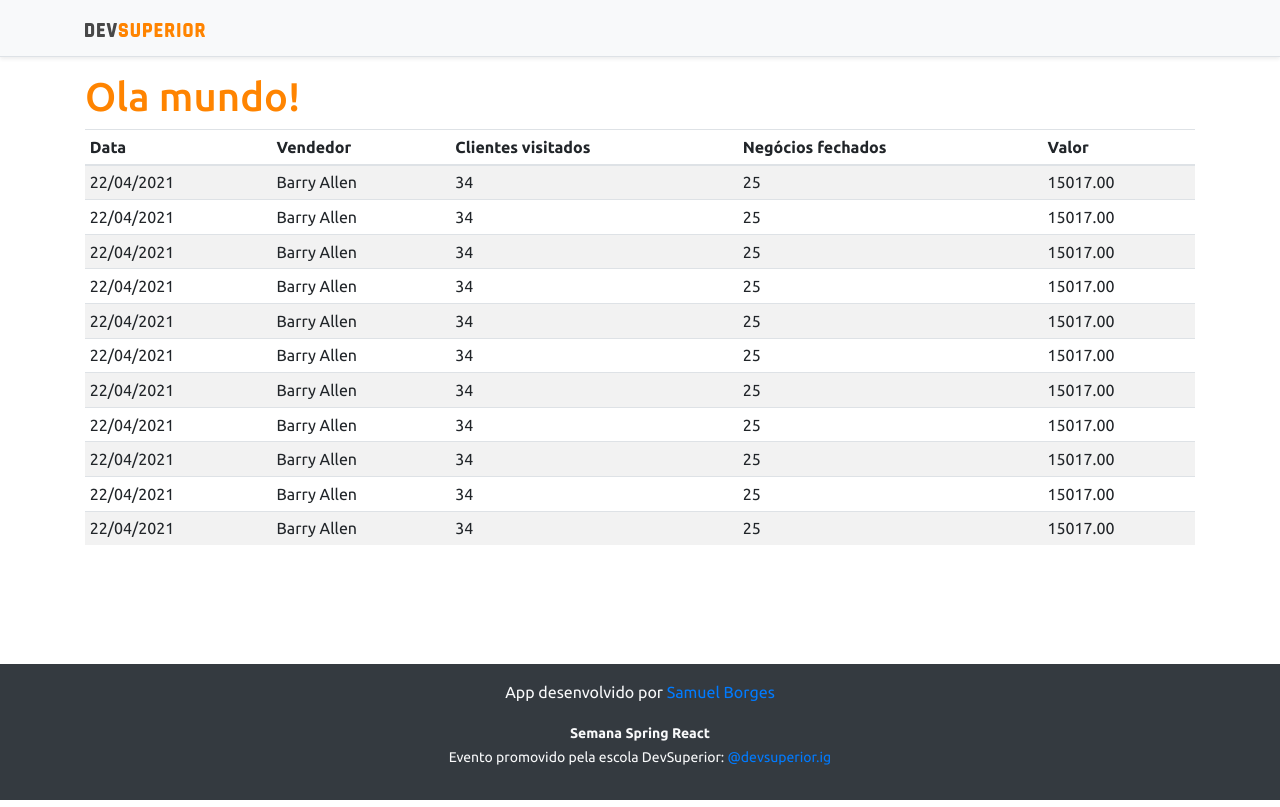
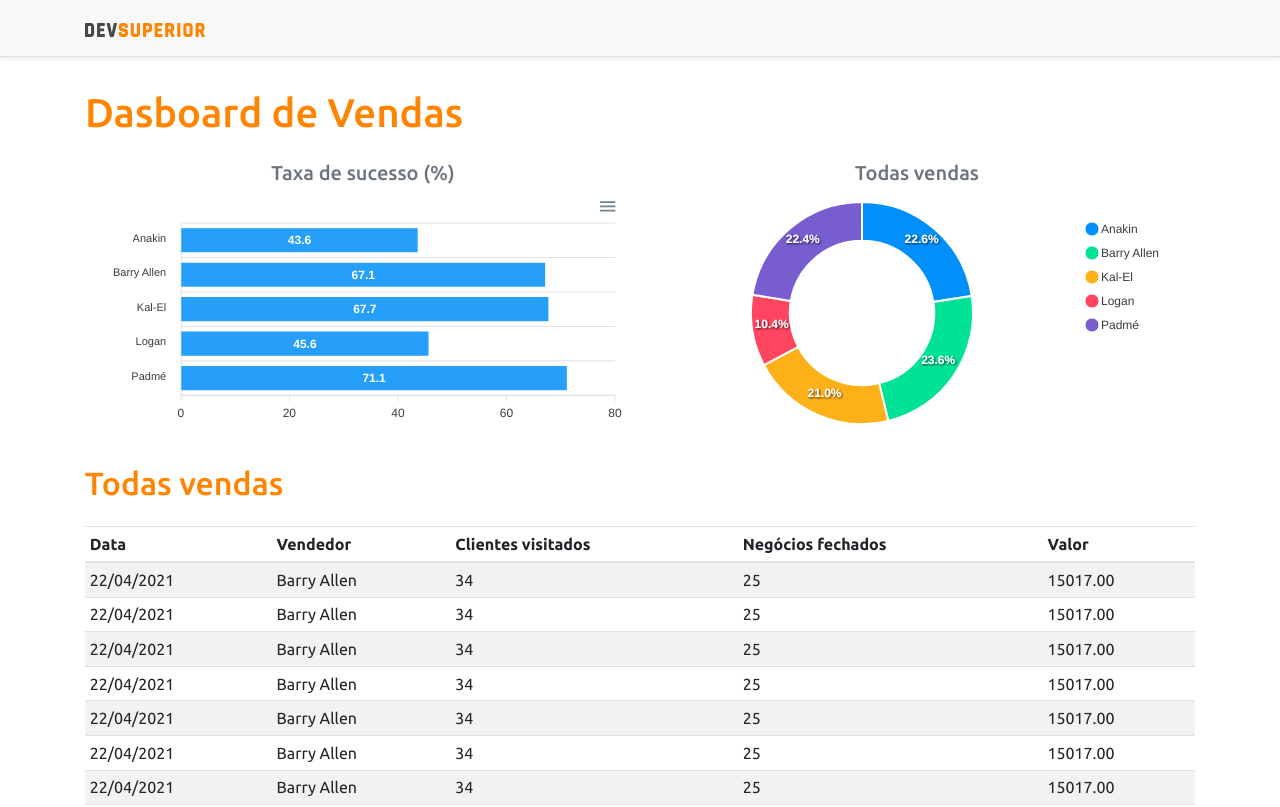
Before and after one commit to Sammy192/projeto-SDS3, a React (Create React App) app in the folder frontend/: page / in a window 1280 px wide. Shown: the top 807 px of the page. Built offline with nearby package versions, Linux system fonts and the light colour scheme.

Commit message:
Static charts

```diff
--- a/frontend/package.json
+++ b/frontend/package.json
@@ -12,10 +12,12 @@
     "@types/node": "^12.0.0",
     "@types/react": "^17.0.0",
     "@types/react-dom": "^17.0.0",
+    "apexcharts": "^3.26.1",
     "bootstrap": "^4.6.0",
     "jquery": "1.9.1",
     "popper.js": "^1.16.1",
     "react": "^17.0.2",
+    "react-apexcharts": "^1.3.9",
     "react-dom": "^17.0.2",
     "react-scripts": "4.0.3",
     "typescript": "^4.1.2",
--- a/frontend/src/App.tsx
+++ b/frontend/src/App.tsx
@@ -1,4 +1,6 @@
+import BarChart from "components/BarChart";
 import DataTable from "components/DataTable";
+import DonutChart from "components/DonutsChart";
 import Footer from "components/Footer";
 import NavBar from "components/NavBar";
 
@@ -8,7 +10,25 @@
     <>
       <NavBar />
       <div className="container">
-        <h1 className="text-primary" >Ola mundo!</h1>
+        <h1 className="text-primary py-3" >Dasboard de Vendas</h1>
+        <div className="row px-3">
+
+          <div className="col-sm-6">
+            <h5 className="text-center text-secondary">Taxa de sucesso (%)</h5>
+            <BarChart />
+          </div>
+
+          <div className="col-sm-6">
+            <h5 className="text-center text-secondary">Todas vendas</h5>
+            <DonutChart />
+          </div>
+
+        </div>
+
+        <div className="py-3">
+          <h2 className="text-primary">Todas vendas</h2>
+        </div>
+
         <DataTable />
       </div>
       <Footer />
--- /dev/null
+++ b/frontend/src/components/BarChart/index.tsx
@@ -0,0 +1,34 @@
+import Chart from 'react-apexcharts';
+
+const BarChart = () => {
+    const options = {
+        plotOptions: {
+            bar: {
+                horizontal: true,
+            }
+        },
+    };
+
+    const mockData = {
+        labels: {
+            categories: ['Anakin', 'Barry Allen', 'Kal-El', 'Logan', 'Padmé']
+        },
+        series: [
+            {
+                name: "% Sucesso",
+                data: [43.6, 67.1, 67.7, 45.6, 71.1]
+            }
+        ]
+    };
+
+    return (
+        <Chart
+            options={{...options, xaxis: mockData.labels}}
+            series={mockData.series}
+            type="bar"
+            height="240"
+        />
+    );
+}
+
+export default BarChart;
--- /dev/null
+++ b/frontend/src/components/DonutsChart/index.tsx
@@ -0,0 +1,25 @@
+import Chart from 'react-apexcharts';
+
+const DonutChart = () => {
+    const mockData = {
+        series: [477138, 499928, 444867, 220426, 473088],
+        labels: ['Anakin', 'Barry Allen', 'Kal-El', 'Logan', 'Padmé']
+    }
+
+    const options = {
+        legend: {
+            show: true
+        }
+    }
+
+    return (
+        <Chart
+            options={{...options, labels: mockData.labels}}
+            series={mockData.series}
+            type="donut"
+            height="240"
+        />
+    );
+}
+
+export default DonutChart;
```
Also changed, not shown: 1 other file (tests, documents, lock files or other folders).
